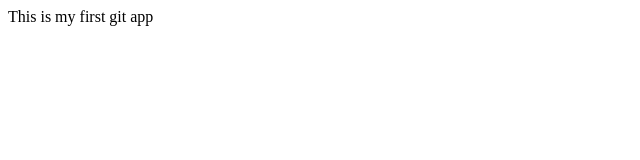
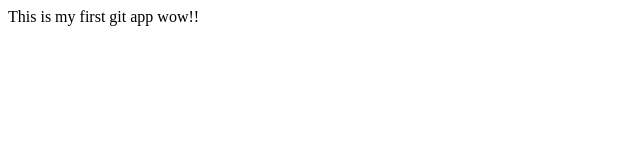
Before and after one commit to Felix-madison/myappsample, a plain HTML site: page index.html in a window 1280 px wide. Shown: the full height of the page, 0-640 px from the left. Drawn offline with Linux system fonts and the light colour scheme.

Commit message:
Initial commit

```diff
--- a/index.html
+++ b/index.html
@@ -6,6 +6,6 @@
     <title>My app</title>
   </head>
   <body>
-    This is my first git app
+    This is my first git app wow!!
   </body>
 </html>
```
